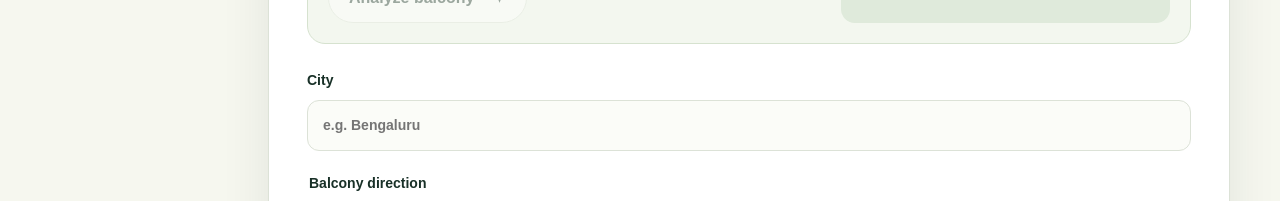
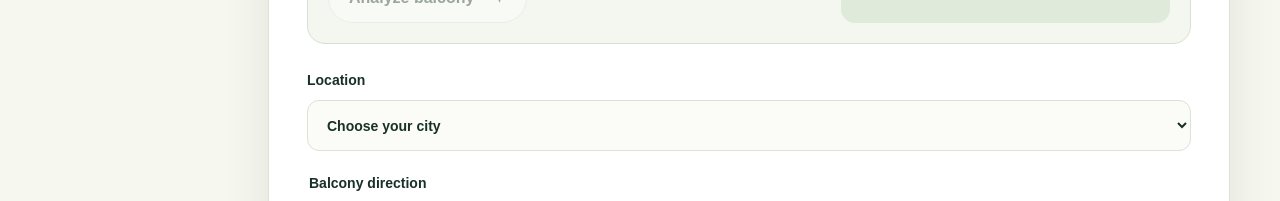
Before and after one commit to Hnh013/plantea, a React (Vite) app: page / in a window 1280 px wide. Shown: the part 828-1029 px from the top of the page. Built offline with nearby package versions, Linux system fonts and the light colour scheme.

Commit message:
Add city picker to balcony profile

```diff
--- a/src/legacyMarkup.js
+++ b/src/legacyMarkup.js
@@ -39,8 +39,8 @@ const legacyMarkup = String.raw`
           <div class="scan-result" id="balconyResult" aria-live="polite" hidden></div>
         </section>
         <form id="profileForm" class="profile-grid">
-          <label class="field field-wide">City
-            <input id="city" name="city" type="text" placeholder="e.g. Bengaluru" autocomplete="address-level2" required />
+          <label class="field field-wide">Location
+            <select id="city" name="city" required><option value="" selected disabled>Choose your city</option><option value="Bengaluru">Bengaluru</option><option value="Mumbai">Mumbai</option><option value="Delhi">Delhi</option><option value="Hyderabad">Hyderabad</option><option value="Chennai">Chennai</option><option value="Pune">Pune</option><option value="Kolkata">Kolkata</option><option value="Jaipur">Jaipur</option><option value="Goa">Goa</option><option value="Ahmedabad">Ahmedabad</option></select>
             <small class="field-error">Add your city to continue.</small>
           </label>
           <fieldset class="field field-wide"><legend>Balcony direction</legend><div class="choice-row" id="directionChoices">
```
Also changed, not shown: 2 other files (tests, documents, lock files or other folders).
